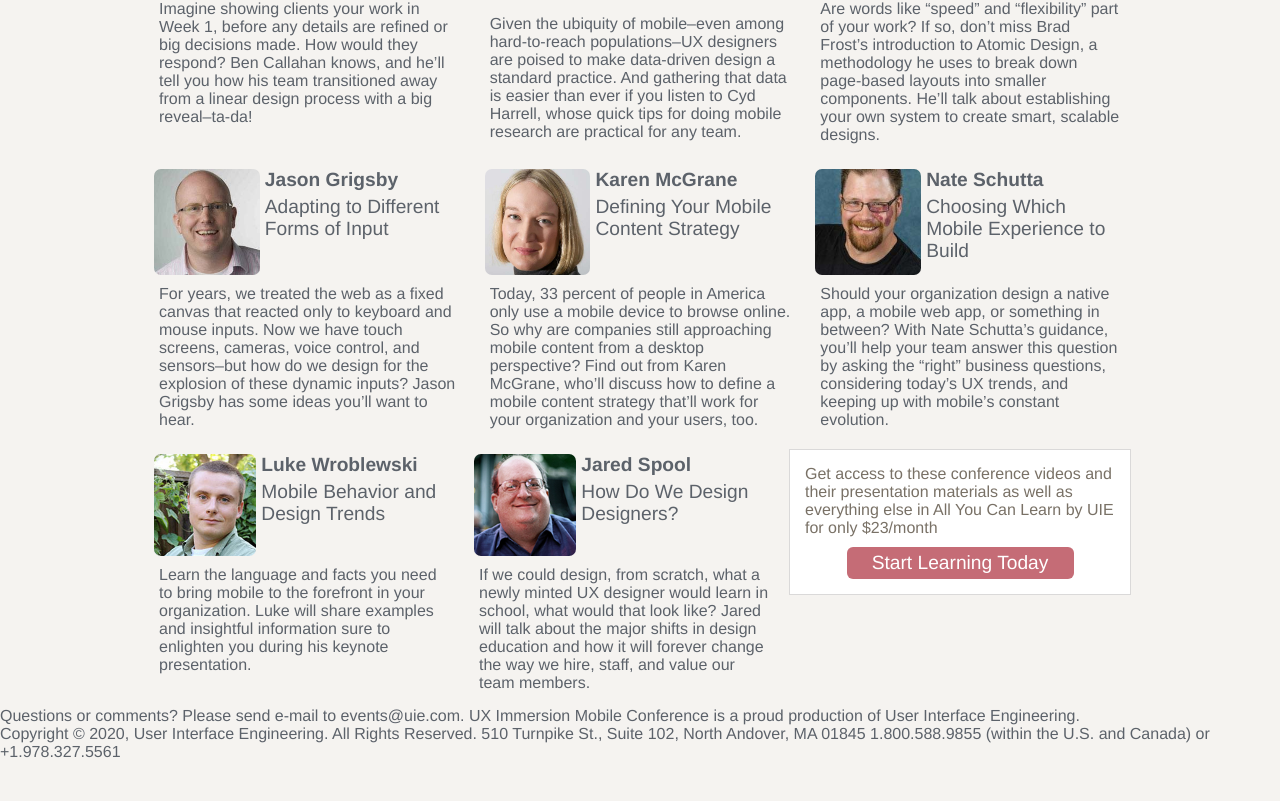
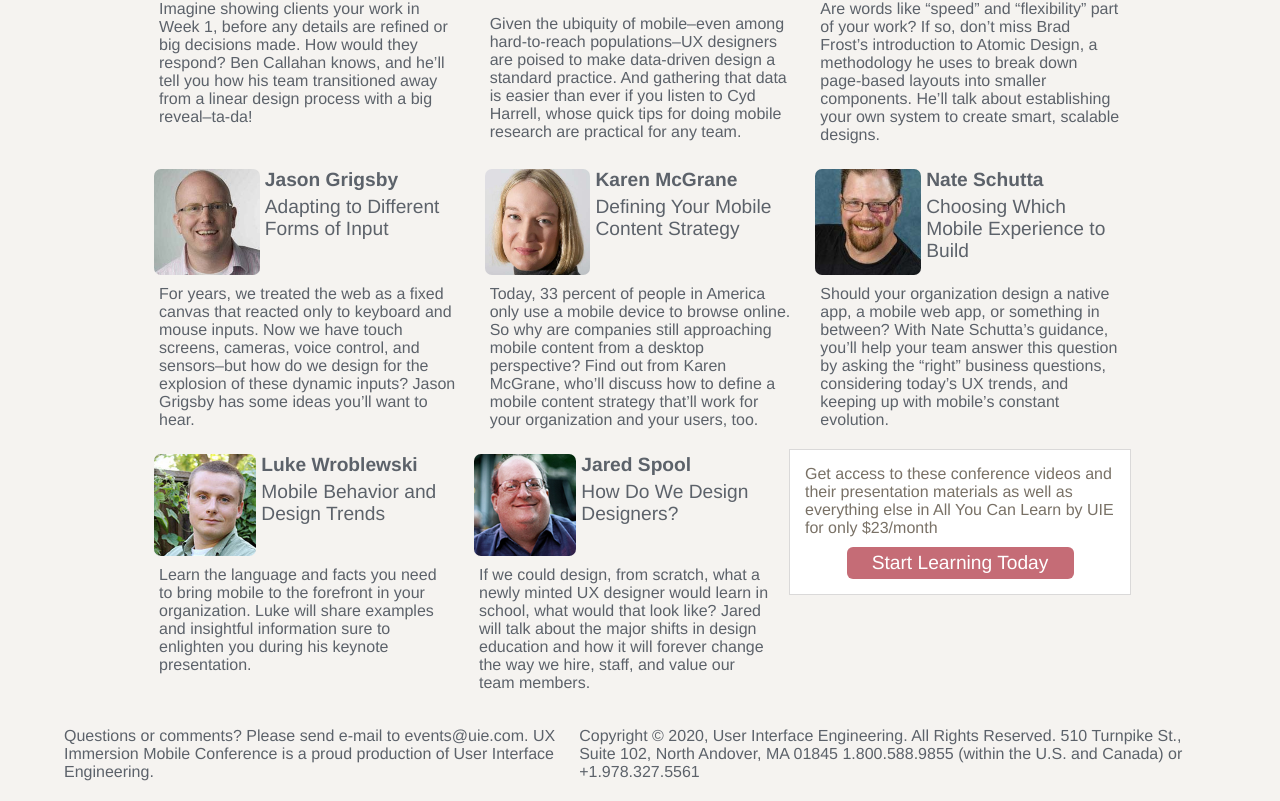
Before and after one commit to Aliecake/uie-1, a React (Create React App) app: page / in a window 1280 px wide. Shown: the part 658-1459 px from the top of the page. Before the commit the page ends 1419 px from the top, so only its background shows below. Built offline with nearby package versions, Linux system fonts and the light colour scheme.

Commit message:
footer began

```diff
--- a/src/components/Footer.js
+++ b/src/components/Footer.js
@@ -2,7 +2,8 @@ import React from 'react'
 
 export default function Footer() {
     return (
-        <>
+        <div className="footer">
+
             <div className="footer-contact-card">
             Questions or comments? Please send e-mail to events@uie.com. UX Immersion Mobile Conference is a proud production of User Interface Engineering.
             </div>
@@ -11,6 +12,6 @@ export default function Footer() {
 1.800.588.9855 (within the U.S. and Canada) or +1.978.327.5561
             </div>
 
-        </>
+        </div>
     )
 }
```
